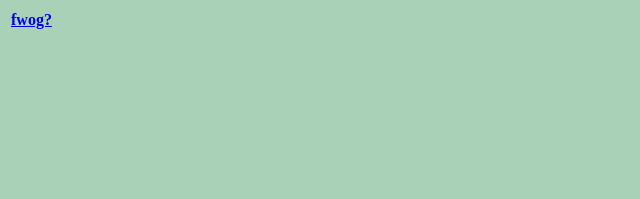
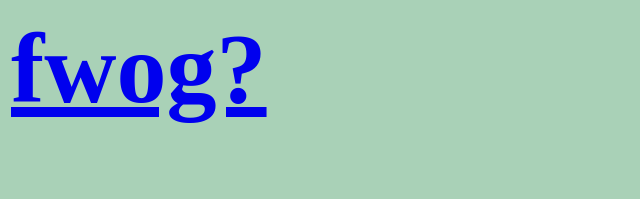
Before and after one commit to helenapeng/helena, a plain HTML site: page index.html in a window 1280 px wide. Shown: the whole page, without its empty margins (0-640 px from the left). Drawn offline with Linux system fonts and the light colour scheme.

Commit message:
Update index.html

```diff
--- a/index.html
+++ b/index.html
@@ -4,6 +4,9 @@
       body {
         color: white;
         background-color: #a9d1b7;
+        h1 {
+  font-size: 100px;
+}
       }
     </style>
   </head>
@@ -12,7 +15,7 @@
       <tr>
         <th>
           <a href="https://helenapeng.github.io/
-helena/game/fwog.html">fwog?</a>
+helena/game/fwog.html"><h1>fwog?<h1></a>
       </tr>
       </th>
     </table>
```
